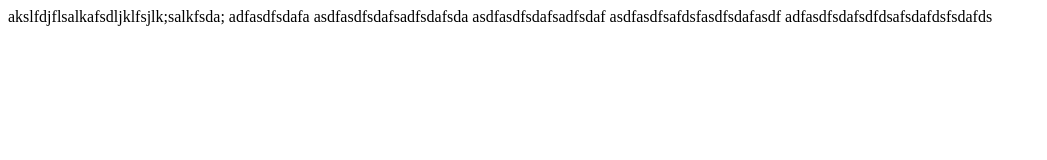
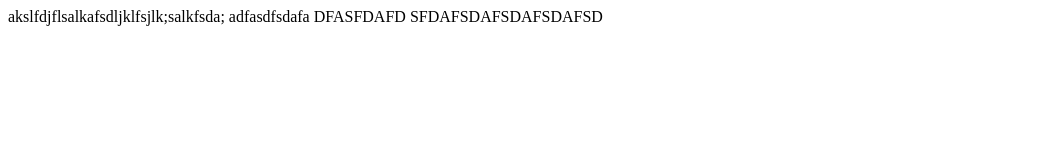
Before and after one commit to work-pro-20hk/test, a plain HTML site: page index.html in a window 1280 px wide. Shown: the whole page, without its empty margins (0-1047 px from the left). Drawn offline with Linux system fonts and the light colour scheme.

Commit message:
initial commit

```diff
--- a/index.html
+++ b/index.html
@@ -1,17 +1,13 @@
 <!DOCTYPE html>
 <html lang="en">
-<head>
-    <meta charset="UTF-8">
-    <meta http-equiv="X-UA-Compatible" content="IE=edge">
-    <meta name="viewport" content="width=device-width, initial-scale=1.0">
+  <head>
+    <meta charset="UTF-8" />
+    <meta http-equiv="X-UA-Compatible" content="IE=edge" />
+    <meta name="viewport" content="width=device-width, initial-scale=1.0" />
     <title>hi</title>
-</head>
-<body>
-    akslfdjflsalkafsdljklfsjlk;salkfsda;
-    adfasdfsdafa
-    asdfasdfsdafsadfsdafsda
-    asdfasdfsdafsadfsdaf
-    asdfasdfsafdsfasdfsdafasdf
-    adfasdfsdafsdfdsafsdafdsfsdafds
-</body>
+  </head>
+  <body>
+    akslfdjflsalkafsdljklfsjlk;salkfsda; adfasdfsdafa DFASFDAFD
+    SFDAFSDAFSDAFSDAFSD
+  </body>
 </html>
```
